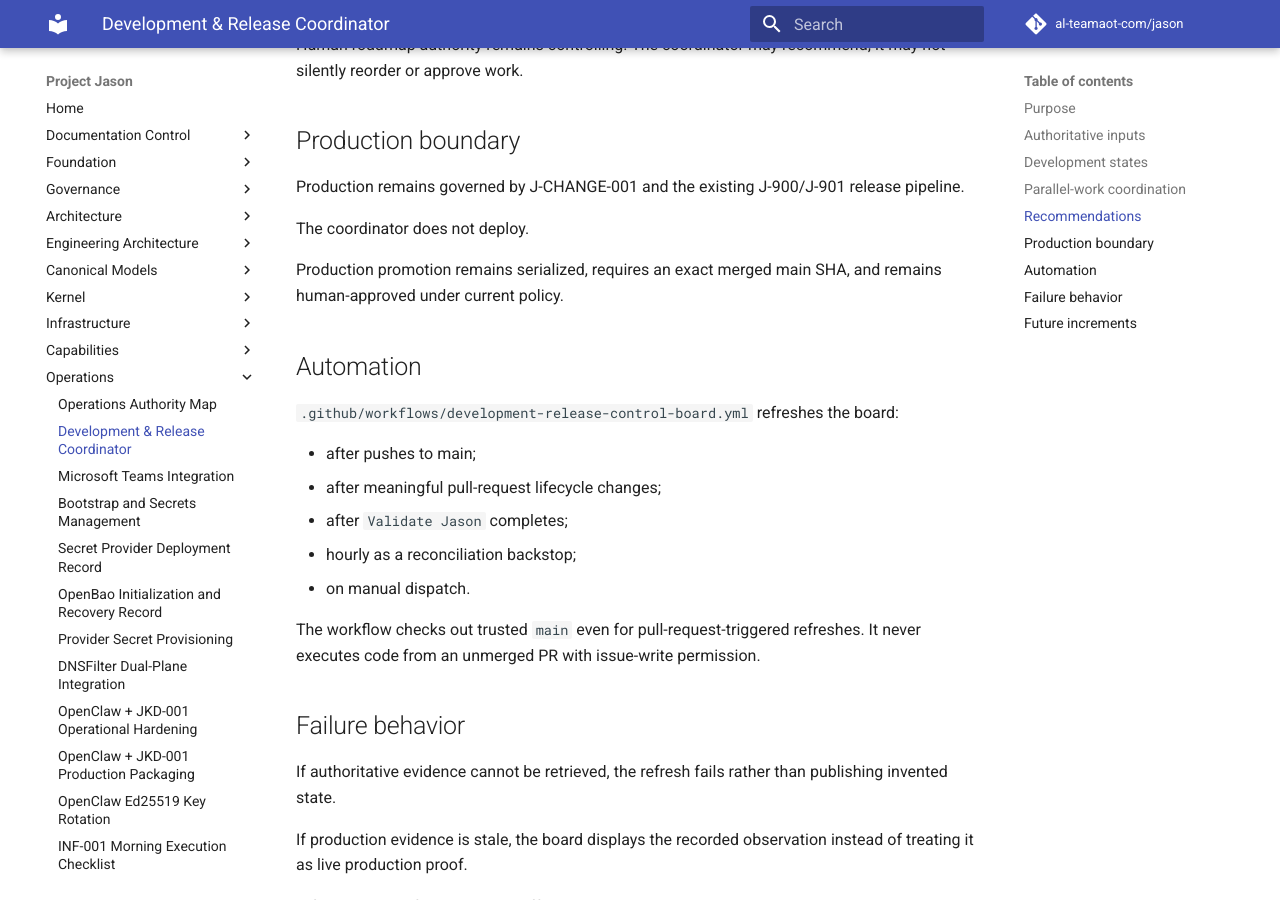
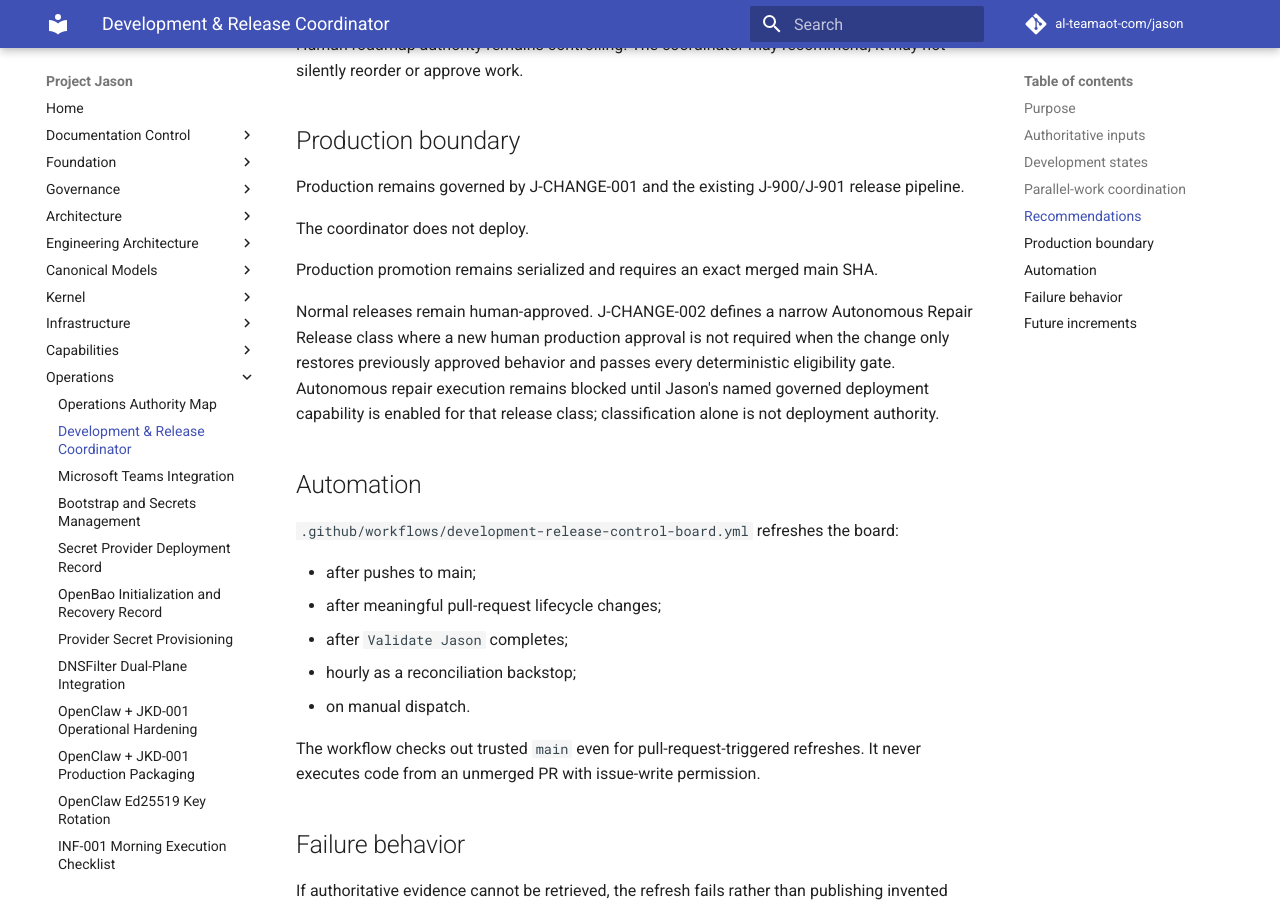
Before and after one commit to al-teamaot-com/jason, an MkDocs documentation site: the page built from docs/operations/Development-Release-Coordinator.md, in a window 1280 px wide and 900 px high, scrolled down 2135 px. Built offline with MkDocs 1.6.1 and Material for MkDocs 9.7.7, drawn with Linux system fonts in a browser that asks for light colours; comment, search, counter and statistics services are not loaded; some of the changed text lies outside the part shown.

Commit message:
Reconcile autonomous repair release with current main

```diff
--- a/docs/operations/Development-Release-Coordinator.md
+++ b/docs/operations/Development-Release-Coordinator.md
@@ -71,7 +71,9 @@ Production remains governed by J-CHANGE-001 and the existing J-900/J-901 release
 
 The coordinator does not deploy.
 
-Production promotion remains serialized, requires an exact merged main SHA, and remains human-approved under current policy.
+Production promotion remains serialized and requires an exact merged main SHA.
+
+Normal releases remain human-approved. J-CHANGE-002 defines a narrow Autonomous Repair Release class where a new human production approval is not required when the change only restores previously approved behavior and passes every deterministic eligibility gate. Autonomous repair execution remains blocked until Jason's named governed deployment capability is enabled for that release class; classification alone is not deployment authority.
 
 ## Automation
 
```
Also changed, not shown: other parts of docs/operations/Development-Release-Coordinator.md (+1 -1 lines).
